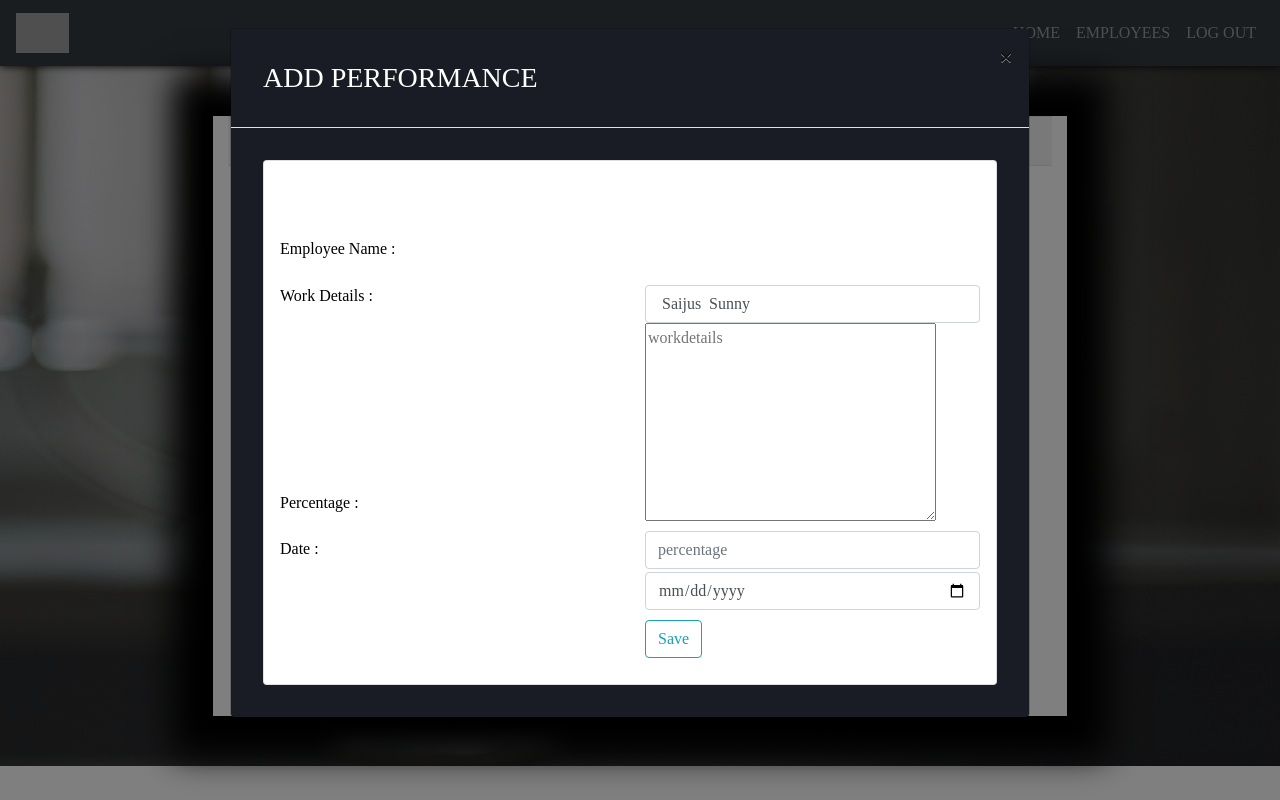
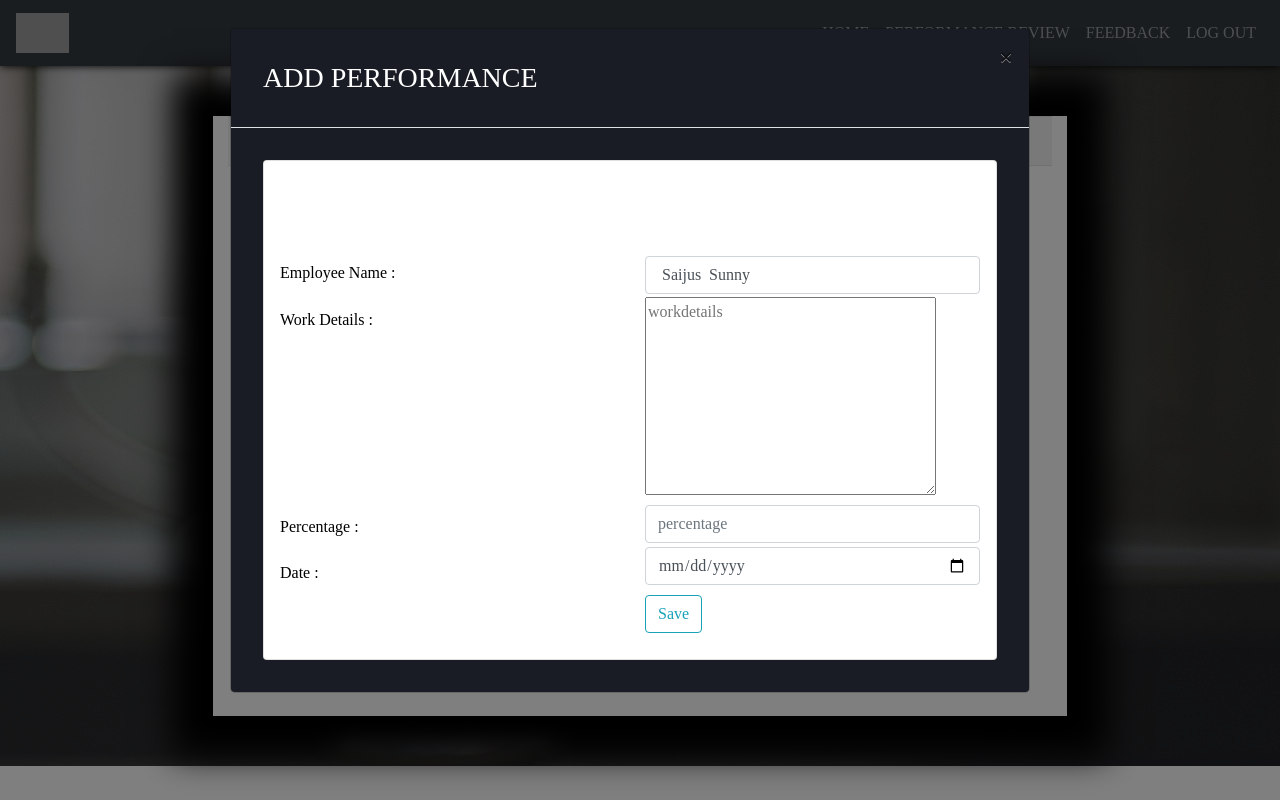
Before and after one commit to saijusunny/Test--perfomance_review-Traice, a Django app: page /send_feed/ in a window 1280 px wide, after a click on "Send". Run offline with Django 4.2, Linux system fonts and the light colour scheme; a user stored in the database is signed in; data comes from the database, SQL or seed files in the repository; tables that the repository leaves empty hold one stand-in row (values such as "Sample post"); some libraries are stand-ins or nearby versions; grey boxes are pictures that could not be loaded.

Commit message:
complete

```diff
--- a/app1/templates/send_feedback.html
+++ b/app1/templates/send_feedback.html
@@ -1,4 +1,4 @@
-{% extends 'base.html' %}
+{% extends 'user_base.html' %}
 {% load static %}
 
 {% block content %}
@@ -81,18 +81,19 @@ h3{
                         <div class="col-sm-12">
                             <div class="row">
                                 <div class="col-sm-6">
-
+                                    <br>
                                     <label for="" style="color:  black; margin-top: 60px; text-align: right;">Employee Name : </label><br>
                                     <label for="" style="color:  black;  margin-top: 15px;">Work Details : </label><br>
                                     <label for="" style="color:  black;  margin-top: 175px;">Percentage : </label><br>
                                     <label for="" style="color:  black;  margin-top: 14px;">Date : </label><br>
                                 </div>
                                 <div class="col-sm-6">
-                                    <form action="{% url 'add_feed' %}" method="POST" class="form" enctype="multipart/form-data">
+
+                                    <form action="{% url 'add_feed' %}" method="POST" class="form" enctype="multipart/form-data" style="margin-top:-8%">
                                         {% csrf_token %}
                                         <h1 style="color: white;">DETAILS</h1>
-                                        <input type="text" id="emp_name" name="emp_name" value="{{ass_emp.first_name}} {{ass_emp.last_name}}" style="margin-top: 3%;"  placeholder="Emp Name" class="form-control" >
-                                        <textarea name="workdetails" id="workdetails" cols="30" rows="8" placeholder="workdetails"></textarea>
+                                        <input type="text" id="emp_name" name="emp_name" value="{{ass_emp.first_name}} {{ass_emp.last_name}}" style="margin-top: 1%;"  placeholder="Emp Name" class="form-control" >
+                                        <textarea name="workdetails" id="workdetails" style="margin-top: 1%;" cols="30" rows="8" placeholder="workdetails"></textarea>
                                         <input type="number" id="percentage" name="percentage" placeholder="percentage" style="margin-top: 1%;" class="form-control">
                                         <input type="date" id="date" name="date" placeholder="Date" style="margin-top: 1%;" class="form-control">
                                         <input type="hidden" id="per_id" name="per_id" value="{{ass_emp.id}}"   style="margin-top: 1%;" class="form-control">
```
Also changed, not shown: asha/settings.py (+1 -6 lines), db.sqlite3, media/image/Screenshot_1221.png (added), media/image/Screenshot_1229.png (added), media/image/Screenshot_1240.png (added).
